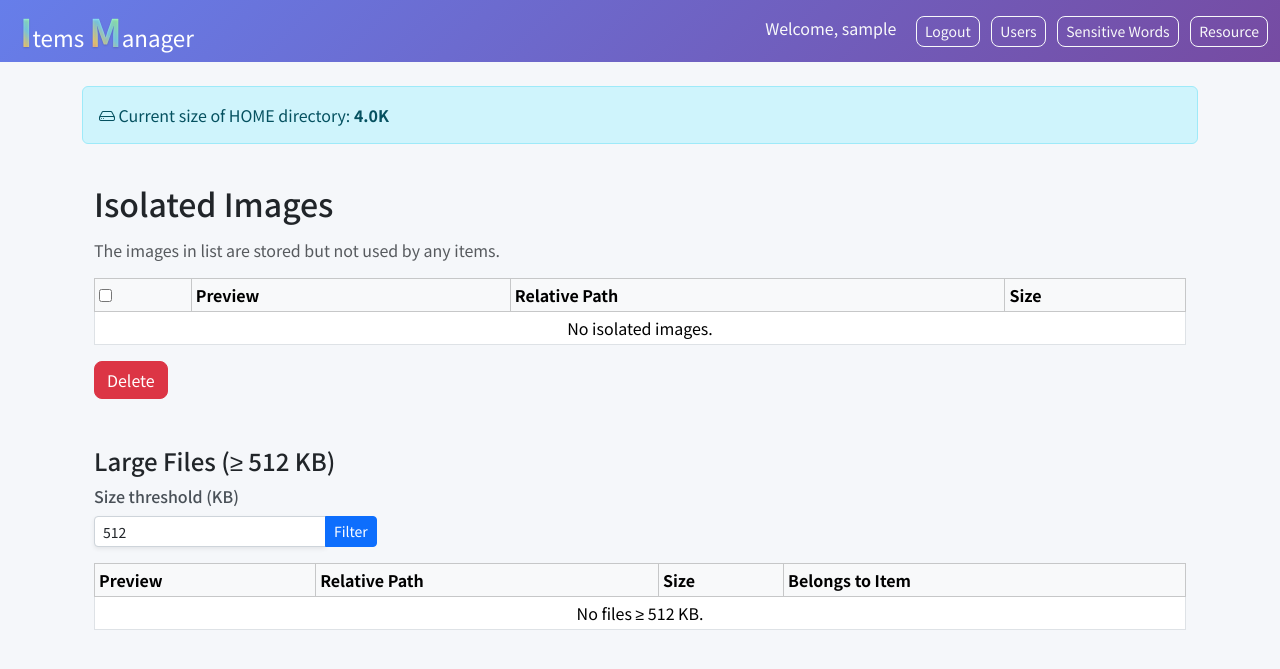
After one commit to cnluyq/lore_keeper, a Django app: page /staff/resource-management/ in a window 1280 px wide. The commit adds this page. Shown: the top 669 px of the page. Run offline with Django 4.2, Linux system fonts and the light colour scheme; the visitor is signed in with stand-in values (Sample User, id 1); data that the repository does not hold is empty.

Commit message:
add large file display function

```diff
--- a/problems/templates/problems/base.html
+++ b/problems/templates/problems/base.html
@@ -115,7 +115,7 @@
       {% if user.is_superuser %}
         <a class="btn btn-outline-light btn-sm ms-2" href="{% url 'user_list' %}">Users</a>
         <a class="btn btn-outline-light btn-sm ms-2" href="{% url 'sensitive_word_list' %}">Sensitive Words</a>
-	<a class="btn btn-outline-light btn-sm ms-2" href="{% url 'isolated_images_list' %}">Resource</a>
+	<a class="btn btn-outline-light btn-sm ms-2" href="{% url 'resource_management' %}">Resource</a>
       {% endif %}
     </div>
   </div>
--- /dev/null
+++ b/problems/templates/problems/resource_management.html
@@ -0,0 +1,125 @@
+{% extends 'problems/base.html' %}
+{% block content %}
+<div class="alert alert-info">
+  <i class="bi bi-hdd"></i>
+  Current size of HOME directory: <strong>{{ home_size }}</strong>
+</div>
+
+<div class="container py-4">
+  <!-- ========== 1. 孤立图片 ========== -->
+  <h2 class="mb-3">Isolated Images</h2>
+  <p class="text-muted">The images in list are stored but not used by any items.</p>
+
+  <form id="deleteForm" method="post" action="{% url 'isolated_images_delete' %}">
+    {% csrf_token %}
+    <div class="table-responsive">
+      <table class="table table-sm table-bordered">
+        <thead class="table-light">
+          <tr>
+            <th><input type="checkbox" id="checkAll"></th>
+            <th>Preview</th>
+            <th>Relative Path</th>
+            <th>Size</th>
+          </tr>
+        </thead>
+        <tbody>
+          {% for item in isolates %}
+          <tr>
+            <td><input type="checkbox" name="files" value="{{ item.path }}"></td>
+            <td>
+              <img src="{{ item.url }}" style="max-height:60px; cursor:zoom-in;"
+                   class="img-thumbnail" data-big="{{ item.url }}"
+                   ondblclick="showOriginal(this.dataset.big)">
+            </td>
+            <td><code>{{ item.path }}</code></td>
+            <td>{{ item.size }}</td>
+          </tr>
+          {% empty %}
+          <tr><td colspan="4" class="text-center">No isolated images.</td></tr>
+          {% endfor %}
+        </tbody>
+      </table>
+    </div>
+    <button type="submit" class="btn btn-danger"
+            onclick="return confirm('Confirm to delete selected images?')">Delete</button>
+  </form>
+
+  <!-- ========== 2. 大文件扫描 ========== -->
+  <h4 class="mt-5">Large Files (≥ {{ threshold_kb }} KB)</h4>
+
+  <form method="get" class="row g-2 mb-3">
+    <div class="col-auto">
+      <label class="form-label">Size threshold (KB)</label>
+      <div class="input-group input-group-sm w-auto">
+      <input type="text" style="height:30px; width:100px;" class="form-control form-control-sm w-25" name="kb" pattern="[0-9]+" value="{{ threshold_kb }}" min="1">
+      <button class="btn btn-primary btn-sm" type="submit">Filter</button>
+      </div>
+    </div>
+  </form>
+
+  <div class="table-responsive">
+    <table class="table table-sm table-bordered">
+      <thead class="table-light">
+        <tr>
+          <th>Preview</th>
+          <th>Relative Path</th>
+          <th>Size</th>
+          <th>Belongs to Item</th>
+        </tr>
+      </thead>
+      <tbody>
+        {% for f in large_files %}
+        <tr>
+          <td>
+            <img src="{{ f.url }}" style="max-height:60px; cursor:zoom-in;"
+                 class="img-thumbnail" ondblclick="viewOriginal('{{ f.url }}')">
+          </td>
+          <td><code>{{ f.path }}</code></td>
+          <td>{{ f.size }}</td>
+          <td>
+            {% for owner in f.owners %}
+              <a class="badge bg-primary me-1" href="{% url 'problem_edit' owner.pk %}">
+                #{{ owner.id }} - {{ owner.title|truncatechars:20 }}
+              </a>
+            {% empty %}
+              <span class="text-muted">Not referenced</span>
+            {% endfor %}
+          </td>
+        </tr>
+        {% empty %}
+        <tr><td colspan="4" class="text-center">No files ≥ {{ threshold_kb }} KB.</td></tr>
+        {% endfor %}
+      </tbody>
+    </table>
+  </div>
+</div>
+
+<!-- 原图弹窗（两段共用） -->
+<div class="modal fade" id="imgModal" tabindex="-1">
+  <div class="modal-dialog modal-dialog-centered modal-xl">
+    <div class="modal-content">
+      <div class="modal-header">
+        <h5 class="modal-title">Original Image</h5>
+        <button type="button" class="btn-close" data-bs-dismiss="modal"></button>
+      </div>
+      <div class="modal-body text-center p-0">
+        <img id="modalImg" src="" class="img-fluid" style="max-height: 85vh;">
+      </div>
+    </div>
+  </div>
+</div>
+
+<script>
+// 孤立图片全选
+document.getElementById('checkAll')?.addEventListener('change', function () {
+  document.querySelectorAll('input[name="files"]').forEach(cb => cb.checked = this.checked);
+});
+
+// 原图弹窗共用
+function showOriginal(src) {
+  const modal = new bootstrap.Modal(document.getElementById('imgModal'));
+  document.getElementById('modalImg').src = src;
+  modal.show();
+}
+</script>
+{% endblock %}
--- a/problems/urls.py
+++ b/problems/urls.py
@@ -17,7 +17,7 @@ urlpatterns = [
     path('sensitive-words/toggle/<int:pk>/', views.sensitive_word_toggle, name='sensitive_word_toggle'),
     path('sensitive-words/delete/<int:pk>/', views.sensitive_word_delete, name='sensitive_word_delete'),
     path('upload-image/', views.upload_image, name='upload_image'),
-    path('staff/isolated-images/', views.isolated_images_list, name='isolated_images_list'),
+    path('staff/resource-management/', views.resource_management, name='resource_management'),
     path('staff/isolated-images/delete/', views.isolated_images_delete, name='isolated_images_delete'),
     path('clear-uploaded-images/', views.clear_uploaded_images, name='clear_uploaded_images'),
 ]
--- a/problems/views.py
+++ b/problems/views.py
@@ -435,27 +435,6 @@ def home_du_human_linux():
     except Exception as e:
         return 0
 
-# 管理页面：列表展示
-@user_passes_test(lambda u: u.is_superuser)
-def isolated_images_list(request):
-    disk_files = _scan_disk_upload_images()
-    db_files = _scan_db_referenced_images()
-    isolates = disk_files - db_files
-
-    # 构造可访问的完整 URL（浏览器查看用）
-    isolated_data = []
-    for f in sorted(isolates):
-        abs_path = Path(settings.MEDIA_ROOT) / f
-        size = abs_path.stat().st_size if abs_path.is_file() else 0
-        isolated_data.append({
-            'path': f,
-            'url': settings.MEDIA_URL.rstrip('/') + '/' + f.lstrip('/'),
-            'size': size,
-        })
-
-    home_size = home_du_human_linux()
-    return render(request, 'problems/isolated_images_list.html', {'isolates': isolated_data,'home_size': home_size})
-
 # 删除接口：POST 接受文件名列表
 @require_POST
 @csrf_exempt   # 如果你打算用 fetch 手动带 X-CSRFToken
@@ -473,9 +452,66 @@ def isolated_images_delete(request):
             abs_path.unlink()
             deleted += 1
     #return JsonResponse({'deleted': deleted})
-    return redirect('isolated_images_list')
+    return redirect('resource_management')
 
 @require_POST
 def clear_uploaded_images(request):
     request.session.pop('uploaded_images', None)
     return JsonResponse({'status': 'ok'})
+
+@user_passes_test(lambda u: u.is_superuser)
+def resource_management(request):
+
+    disk_files = _scan_disk_upload_images()
+    db_files = _scan_db_referenced_images()
+    isolates = disk_files - db_files
+
+    # 构造可访问的完整 URL（浏览器查看用）
+    isolated_data = []
+    for f in sorted(isolates):
+        abs_path = Path(settings.MEDIA_ROOT) / f
+        size = abs_path.stat().st_size if abs_path.is_file() else 0
+        isolated_data.append({
+            'path': f,
+            'url': settings.MEDIA_URL.rstrip('/') + '/' + f.lstrip('/'),
+            'size': size,
+        })
+
+    home_size = home_du_human_linux()
+
+    # 大文件扫描
+    threshold_kb = int(request.GET.get('kb', 512))
+    large_files  = []
+    root = Path(settings.MEDIA_ROOT)
+    for p in root.rglob('*'):
+        if p.is_file() and p.stat().st_size > threshold_kb * 1024:
+            rel_path = str(p.relative_to(root))
+            file_name = p.name
+
+            # 附件匹配（相对路径）
+            owners_att = Problem.objects.filter(
+                Q(root_cause_file=rel_path) |
+                Q(solutions_file=rel_path) |
+                Q(others_file=rel_path)
+            )
+
+            # upload_images 匹配（仅文件名）
+            owners_up = Problem.objects.filter(
+                uploaded_images__icontains=file_name     # JSON 里包含文件名
+            )
+
+            owners = (owners_att | owners_up).distinct()
+
+            large_files.append({
+                'path': rel_path,
+                'url' : settings.MEDIA_URL.rstrip('/') + '/' + rel_path.lstrip('/'),
+                'size': p.stat().st_size,
+                'owners': owners,
+            })
+
+    return render(request, 'problems/resource_management.html', {
+        'isolates'      : isolated_data,
+        'large_files'   : large_files,
+        'threshold_kb'  : threshold_kb,
+        'home_size'     : home_size,
+    })
```
